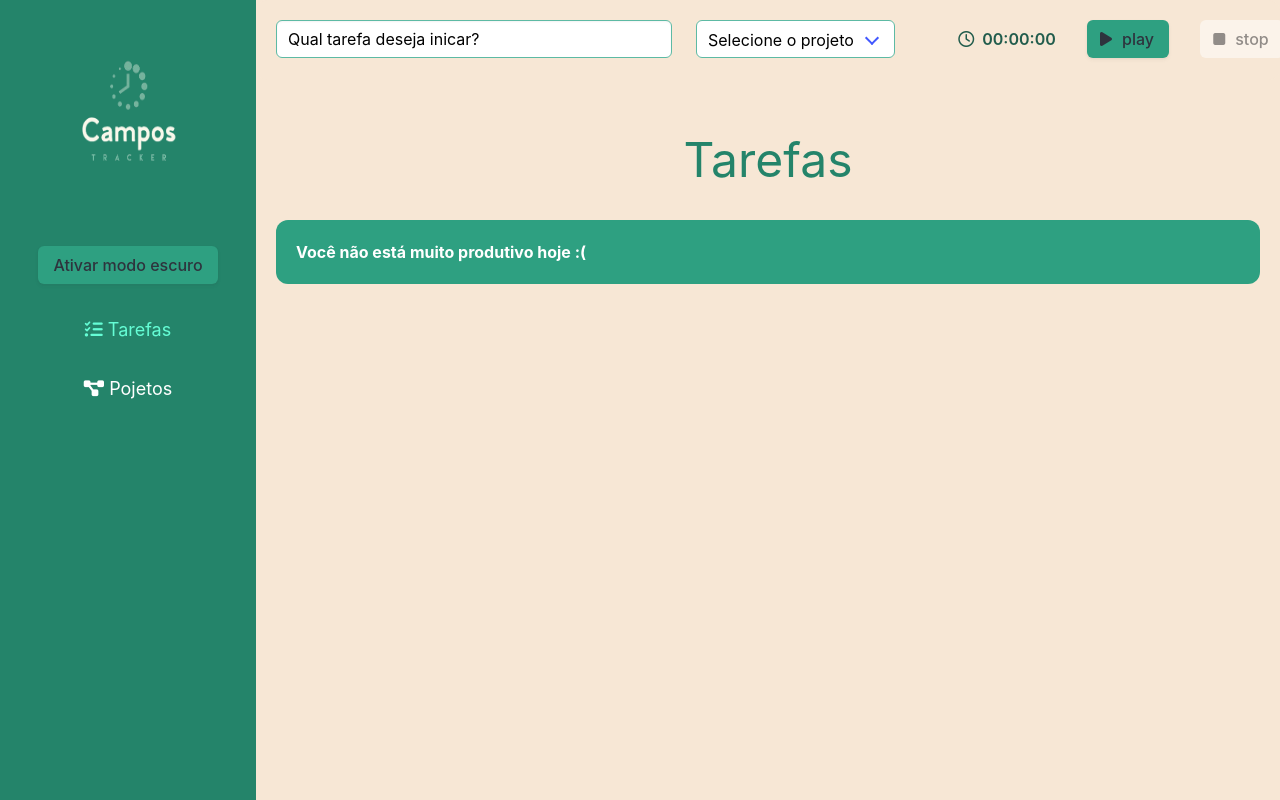
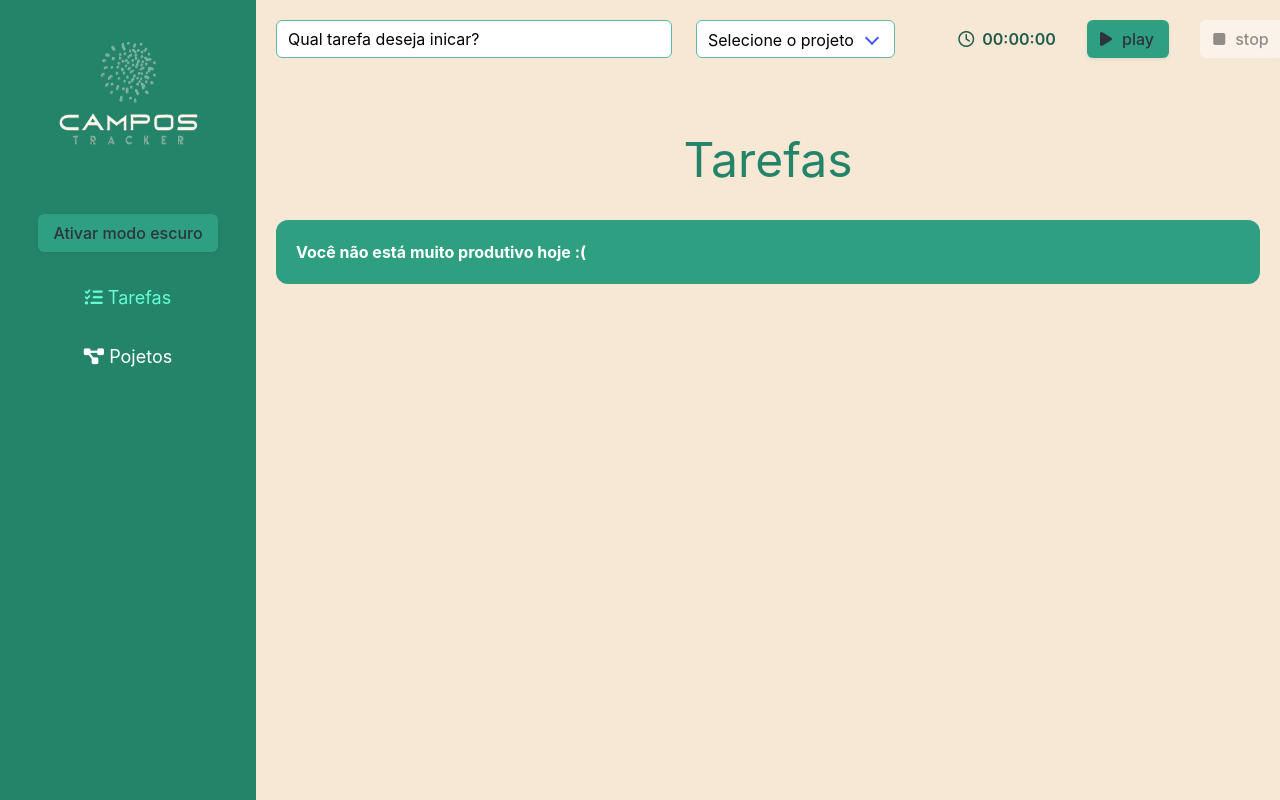
Before and after one commit to CamposCodes/TrackerVue, a Vue app: page / in a window 1280 px wide. Shown: the top 800 px of the page. Built offline with nearby package versions, Linux system fonts and the light colour scheme.

Commit message:
Update Logo

```diff
--- a/src/components/BarraLateral.vue
+++ b/src/components/BarraLateral.vue
@@ -59,8 +59,8 @@ export default defineComponent({
 
 <style scoped>
 img {
-    width: 35rem;
-    height: 12rem;
+    width: 17rem;
+    height: 10rem;
 }
 
 header {
```
Also changed, not shown: src/assets/logo.png, src/assets/logo.svg (added).
